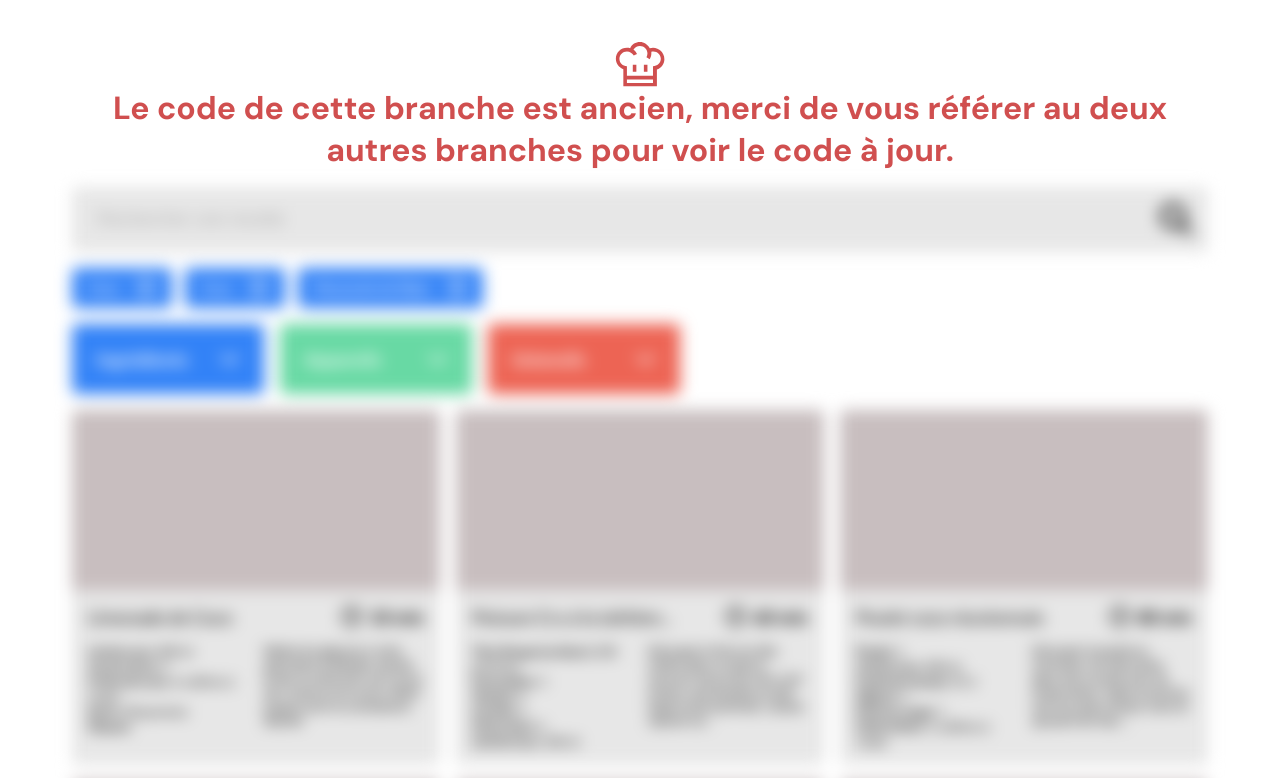
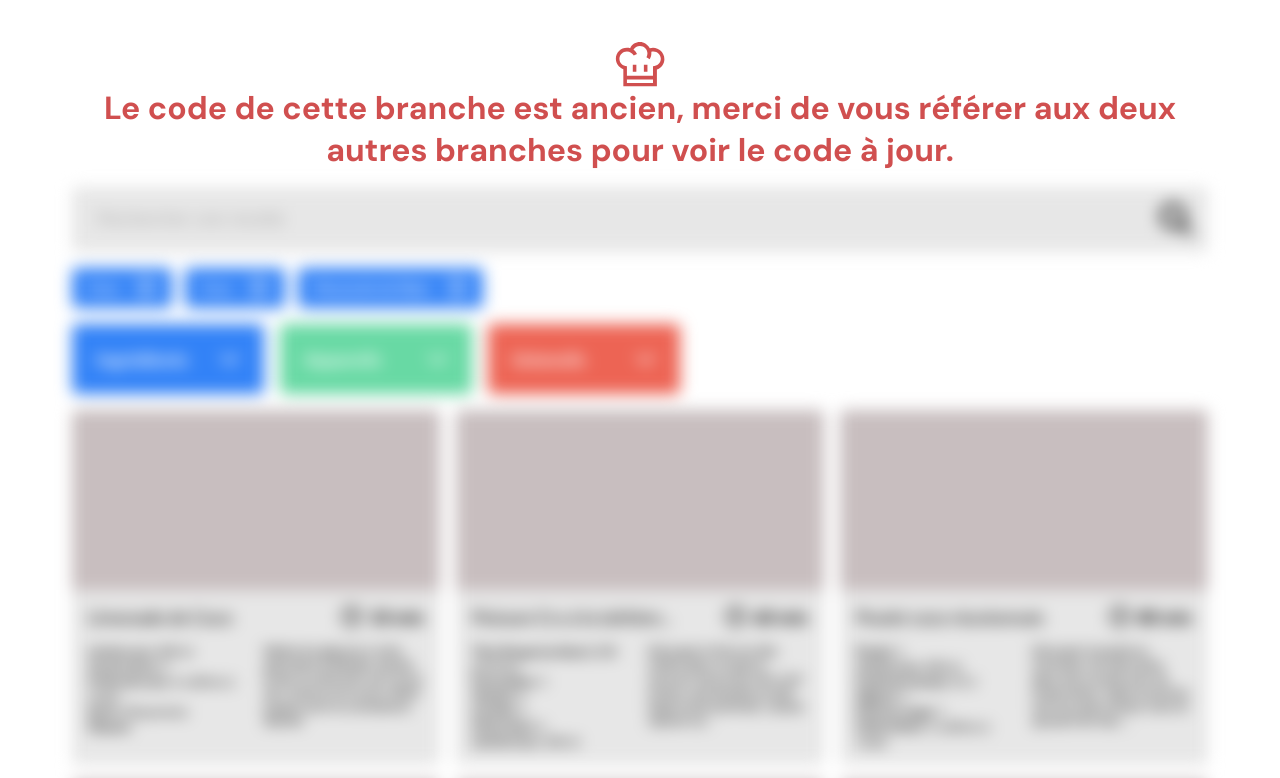
Before and after one commit to Jean-Baradat/OC-p7-lespetitsplats-05-2023, a website with bundled scripts: page public/index.html in a window 1280 px wide. Shown: the top 778 px of the page. Built offline with nearby package versions, Linux system fonts and the light colour scheme.

Commit message:
text correction

```diff
--- a/public/index.html
+++ b/public/index.html
@@ -13,7 +13,7 @@
 
 <body class="home">
     <header class="main-header">
-        <h1>Le code de cette branche est ancien, merci de vous référer au deux autres branches pour voir le code à jour.</h1>
+        <h1>Le code de cette branche est ancien, merci de vous référer aux deux autres branches pour voir le code à jour.</h1>
         <img src="./assets/img/icon/favicon.svg" alt="Logo les petits plats" class="logo">
     </header>
     <main class="hidden-content">
```
